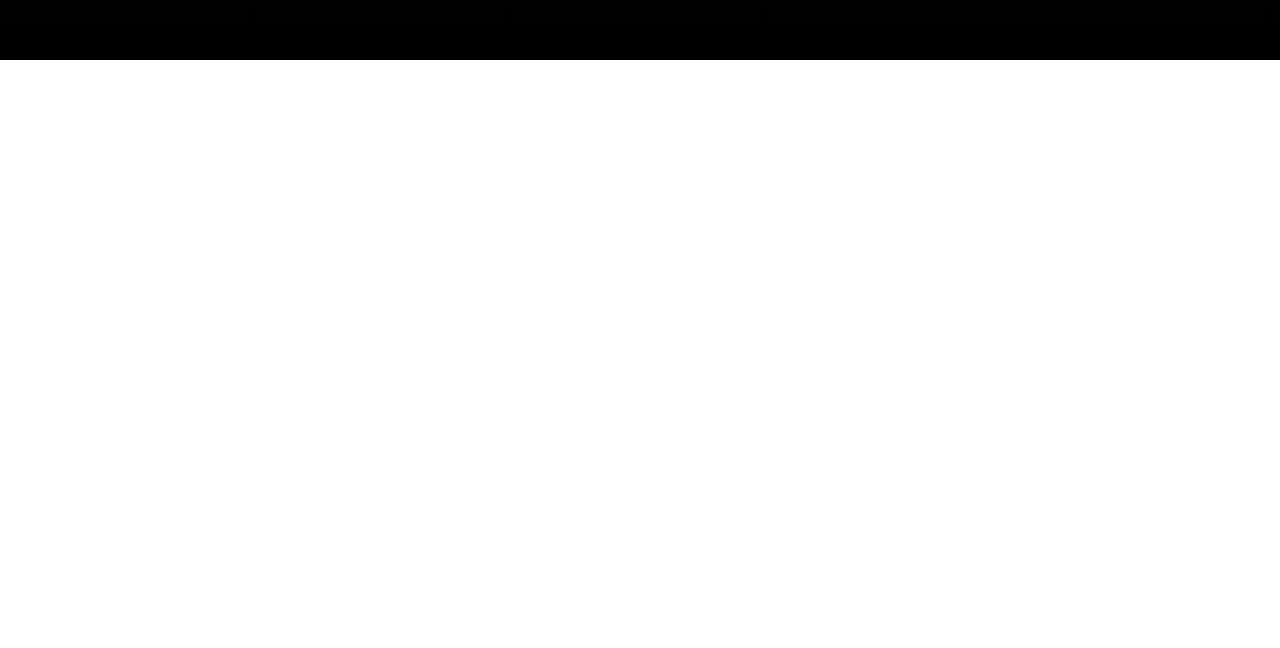
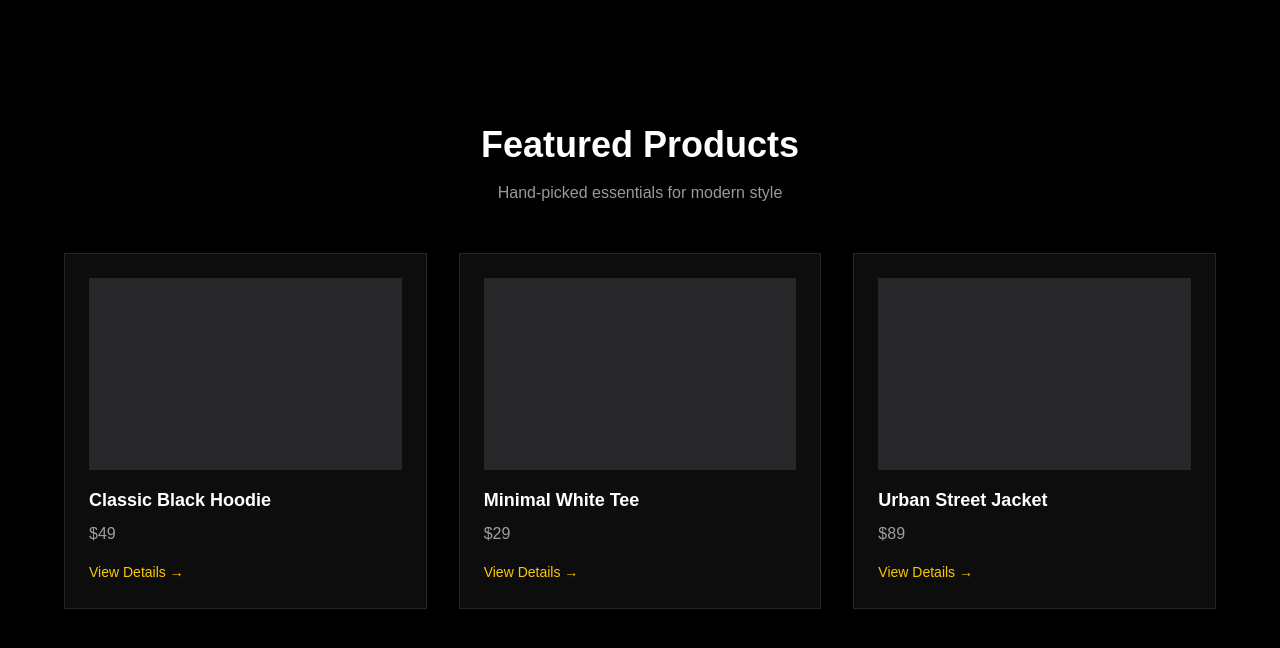
Before and after one commit to BMutee/veldicwear, a Next.js app: page / in a window 1280 px wide. Shown: the part 740-1388 px from the top of the page. Before the commit the page ends 800 px from the top, so only its background shows below. Built offline with nearby package versions, Linux system fonts and the light colour scheme.

Commit message:
Add featured products section

```diff
--- a/app/page.tsx
+++ b/app/page.tsx
@@ -1,11 +1,13 @@
 import Navbar from "@/components/Navbar";
 import Hero from "@/components/Hero";
+import FeaturedProducts from "@/components/FeaturedProducts";
 
 export default function Home() {
   return (
     <main className="min-h-screen bg-black">
       <Navbar />
       <Hero />
+      <FeaturedProducts />
     </main>
   );
 }
--- a/components/FeaturedProducts.tsx
+++ b/components/FeaturedProducts.tsx
@@ -0,0 +1,59 @@
+import Link from "next/link";
+
+const products = [
+  {
+    id: 1,
+    name: "Classic Black Hoodie",
+    price: "$49",
+  },
+  {
+    id: 2,
+    name: "Minimal White Tee",
+    price: "$29",
+  },
+  {
+    id: 3,
+    name: "Urban Street Jacket",
+    price: "$89",
+  },
+];
+
+export default function FeaturedProducts() {
+  return (
+    <section className="bg-black px-6 py-20">
+      <div className="mx-auto max-w-6xl">
+        <h2 className="text-center text-3xl font-bold text-white md:text-4xl">
+          Featured Products
+        </h2>
+
+        <p className="mt-4 text-center text-white/60">
+          Hand-picked essentials for modern style
+        </p>
+
+        <div className="mt-12 grid gap-8 sm:grid-cols-2 md:grid-cols-3">
+          {products.map((product) => (
+            <div
+              key={product.id}
+              className="border border-white/10 bg-white/5 p-6 hover:bg-white/10 transition"
+            >
+              <div className="h-48 w-full bg-zinc-800 mb-4" />
+
+              <h3 className="text-lg font-semibold text-white">
+                {product.name}
+              </h3>
+
+              <p className="mt-2 text-white/60">{product.price}</p>
+
+              <Link
+                href="/product"
+                className="mt-4 inline-block text-sm text-yellow-400 hover:text-yellow-300"
+              >
+                View Details →
+              </Link>
+            </div>
+          ))}
+        </div>
+      </div>
+    </section>
+  );
+}
```
